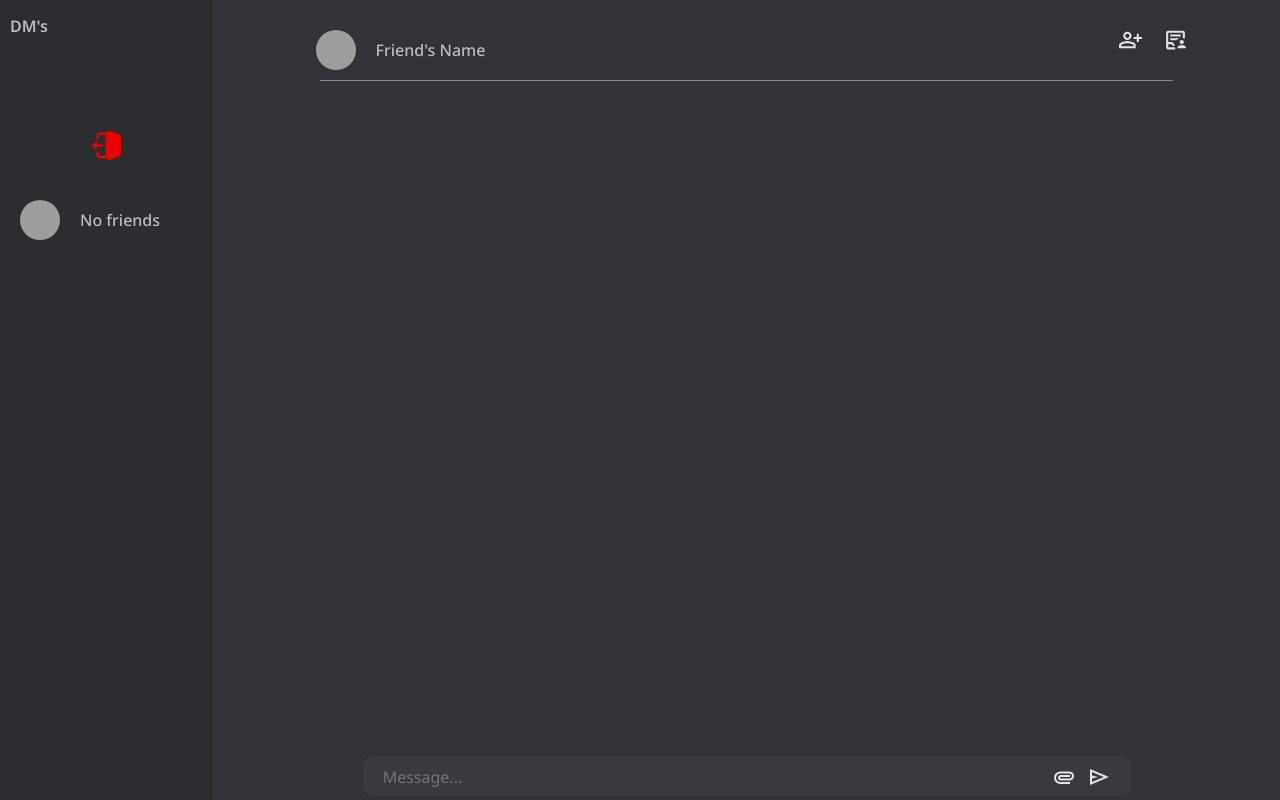
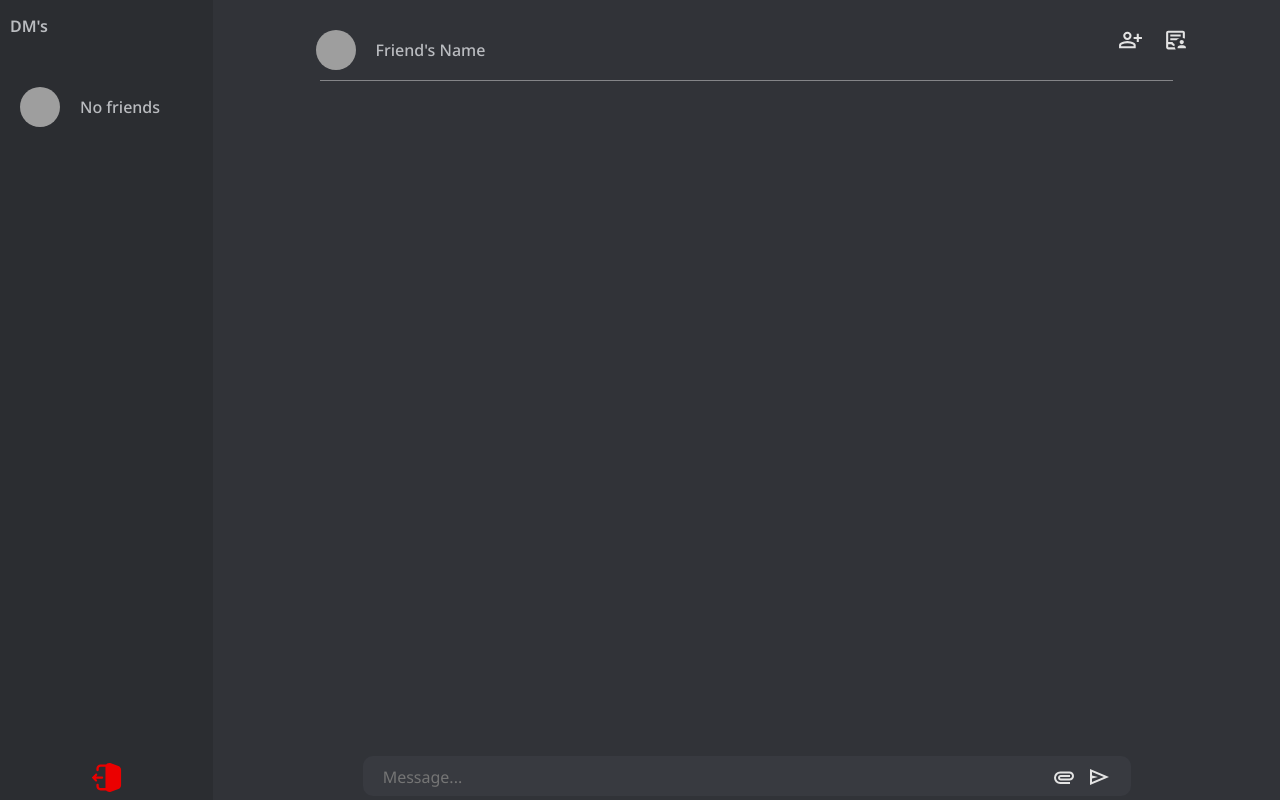
Before and after one commit to DivyanshAtray/Discord-Clone, a Flask app: page / in a window 1280 px wide. Run offline with Flask 3, Linux system fonts and the light colour scheme; a user stored in the database is signed in; data comes from the database, SQL or seed files in the repository; grey boxes are pictures that could not be loaded.

Commit message:
fixed the sidebar

```diff
--- a/clone/static/chatroom.css
+++ b/clone/static/chatroom.css
@@ -79,7 +79,7 @@ p{
 
     display: flex;
     flex-direction: column;
-    height: 85dvh;
+    height: 95dvh;
     overflow-y: auto;
     /* justify-content: space-around; */
 }
--- a/clone/templates/chatroom.html
+++ b/clone/templates/chatroom.html
@@ -29,22 +29,12 @@
     <div class="main">
         <div class="sidebar">
             <p>DM's</p>
-            <div class="dms" id="friendsWrapper">
-<!--                <span><img class="pfp"-->
-<!--                        src="https://cdn.discordapp.com/avatars/795495556494393375/3c479a883b31eb44fd5c75212ab5c9b1.webp?size=80"-->
-<!--                        alt="">Be</span>-->
-<!--                <span><img class="pfp"-->
-<!--                        src="https://cdn.discordapp.com/avatars/782241155407675413/a8475efacaab1b9898f91fa8e5c2c22a.webp?size=80"-->
-<!--                        alt="">Taken</span>-->
-<!--                <span><img class="pfp"-->
-<!--                        src="https://cdn.discordapp.com/avatars/617037497574359050/a_9867e32bb8659beeca69eba2fc785111.gif?size=80"-->
-<!--                        alt="">From</span>-->
-<!--                <span><img class="pfp"-->
-<!--                        src="https://cdn.discordapp.com/avatars/761149419701534720/7fcaafb35c738233de8296a96a27a4ca.webp?size=80"-->
-<!--                        alt="">Database</span>-->
-<!--            </div>-->
-                <div class="logout" id="lgparent"><img class="logout_icon" id="lgout" src="/static/logout.svg" alt="no img"></div>
-        </div></div>
+            <div class="dms" id="friendsWrapper"></div>
+
+            <div class="logout" id="lgparent"><img class="logout_icon" id="lgout" src="/static/logout.svg" alt="no img">
+            </div>
+
+        </div>
 
         <div class="chat">
 
@@ -66,8 +56,8 @@
                         <p>Enter Friend ID</p>
                         <input type="number" id="friendIdInput">
                         <br>
-                        <div class="background"><img id="sendButton" class="friend_id"
-                                src="/static/send2.svg" alt=""></div>
+                        <div class="background"><img id="sendButton" class="friend_id" src="/static/send2.svg" alt="">
+                        </div>
                     </div>
                 </div>
 
```
Also changed, not shown: clone/static/reply.svg (added), db.db (added), 2 other files. Lines whose indentation alone changed are shown as unchanged.
